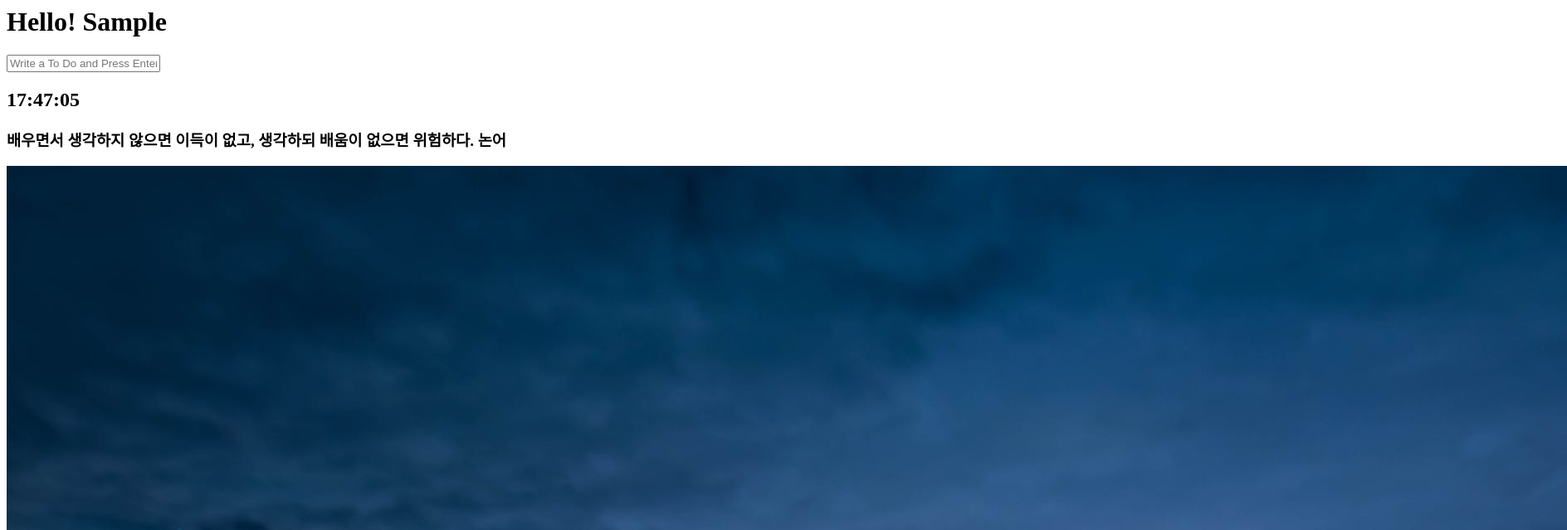
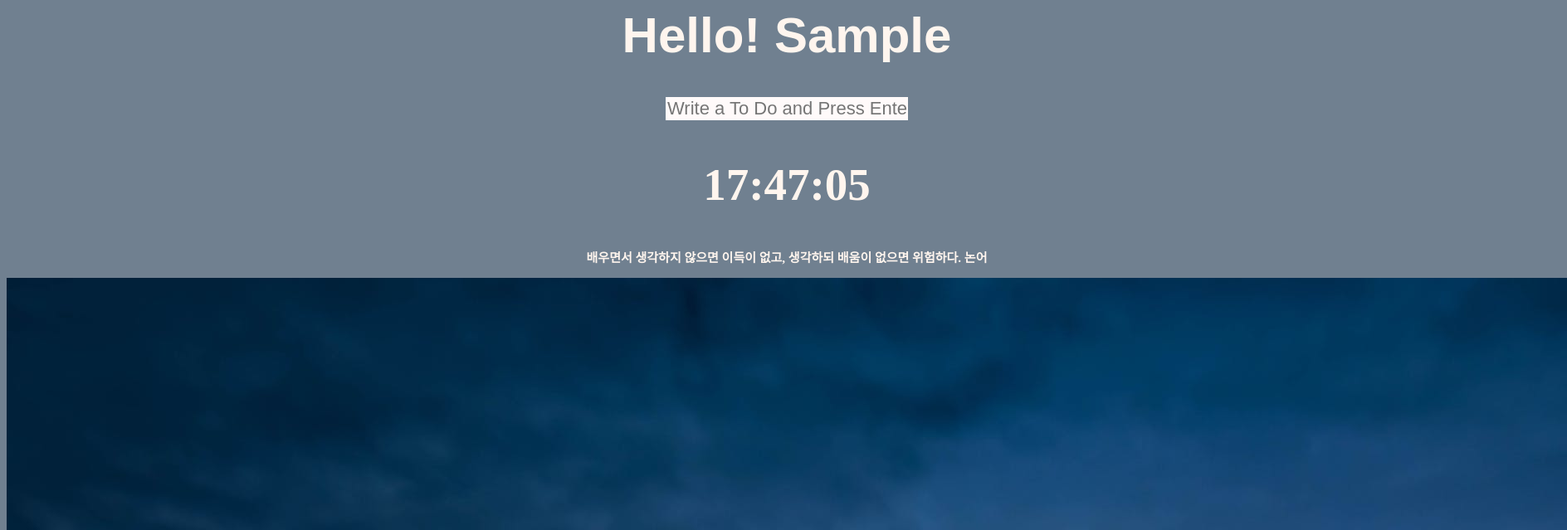
Before and after one commit to hadoyun/hadoyun.github.io, a plain HTML site: page index.html in a window 1280 px wide. Both pictures are taken after typing "Sample" into the empty fields and a click on the button "login!". Shown: the top 639 px of the page at 83% size, 1888 px wide, since content can reach past the window. Drawn offline with Linux system fonts and the light colour scheme.

Commit message:
css 적용..

```diff
--- a/css/style.css
+++ b/css/style.css
@@ -1,3 +1,61 @@
 .hidden{
     display: none;
 }
+
+
+img {
+    position: relative;
+}
+
+body{
+    position: absolute;
+    text-align: center;
+    font-size: 30px;
+    height: 100vh;
+    background-repeat : no-repeat;
+    background-size : cover;
+    background-color: slategray;
+}
+
+#todo-form{
+}
+
+#todo-form input{
+    border:none;
+    width: auto;
+    font-size: 22px;
+}
+
+#greeting{
+    color: seashell;
+    font-family: fantasy;
+}
+
+
+#todo-list{
+    color: seashell;
+    text-align: center;
+    font-size: 22px;
+    font-family: sans-serif;
+    list-style:none;
+}
+#todo-input{
+    background-color: snow;
+    width:max-content;
+}
+
+#clock{
+    color: seashell;
+    font-size: 55px;
+}
+
+#quote{
+    color: seashell;
+    font-size: 15px;
+}
+
+#weather{
+    color: seashell;
+    font-size: 14px;
+    text-align: right;
+}
--- a/index.html
+++ b/index.html
@@ -1,4 +1,4 @@
-<html lang="en">
+<html lang="ko">
 <head>
     <meta charset="UTF-8">
     <meta http-equiv="X-UA-Compatible" content="IE=edge">
@@ -7,7 +7,7 @@
     <link rel="stylesheet" type="text/css" href="css/style.css" media="screen" />
 </head>
 <body>
-<form id = "login-form" class = "hidden">
+<form id ="login-form" class ="hidden">
     <input
      required
      maxlength="15"
@@ -19,7 +19,7 @@
 <h1 id ="greeting" class = "hidden">hello!</h1>
 
 <form id ="todo-form">
-    <input type="text" placeholder="Write a To Do and Press Enter">
+    <input id="todo-input" type="text" placeholder="Write a To Do and Press Enter" class="form-control rounded-pill">
 </form>
 <ul id ="todo-list"></ul>
 
@@ -29,15 +29,16 @@
     <span></span>
     <span></span>
 </h3>
+
 <div id = "weather">
     <span></span>
     <span></span>
 </div>
 </body>
+<script src="script/background.js"></script>
 <script src="script/greeting.js"></script>
 <script src="script/clock.js"></script>
 <script src="script/quotes.js"></script>
-<script src="script/background.js"></script>
 <script src="script/todo.js"></script>
 <script src="script/weather.js"></script>
 </html>
```
